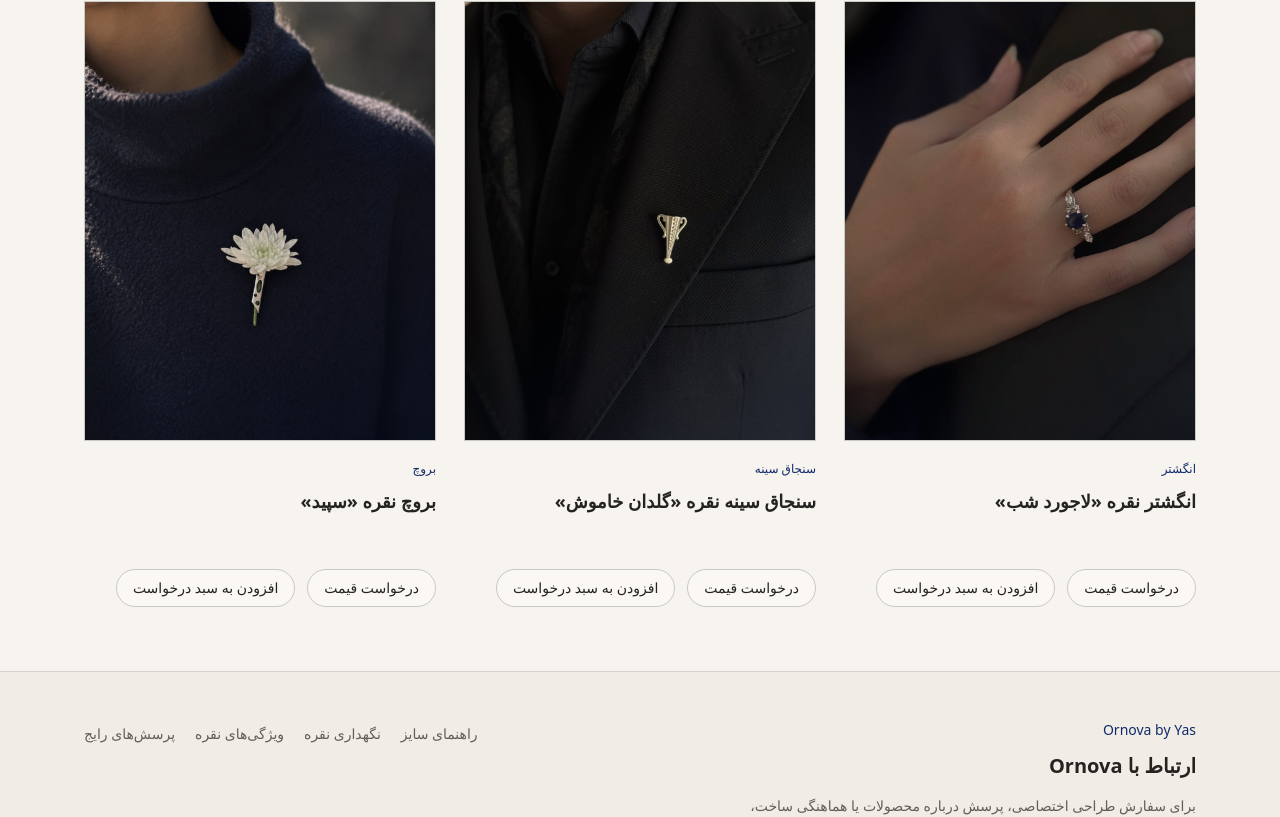
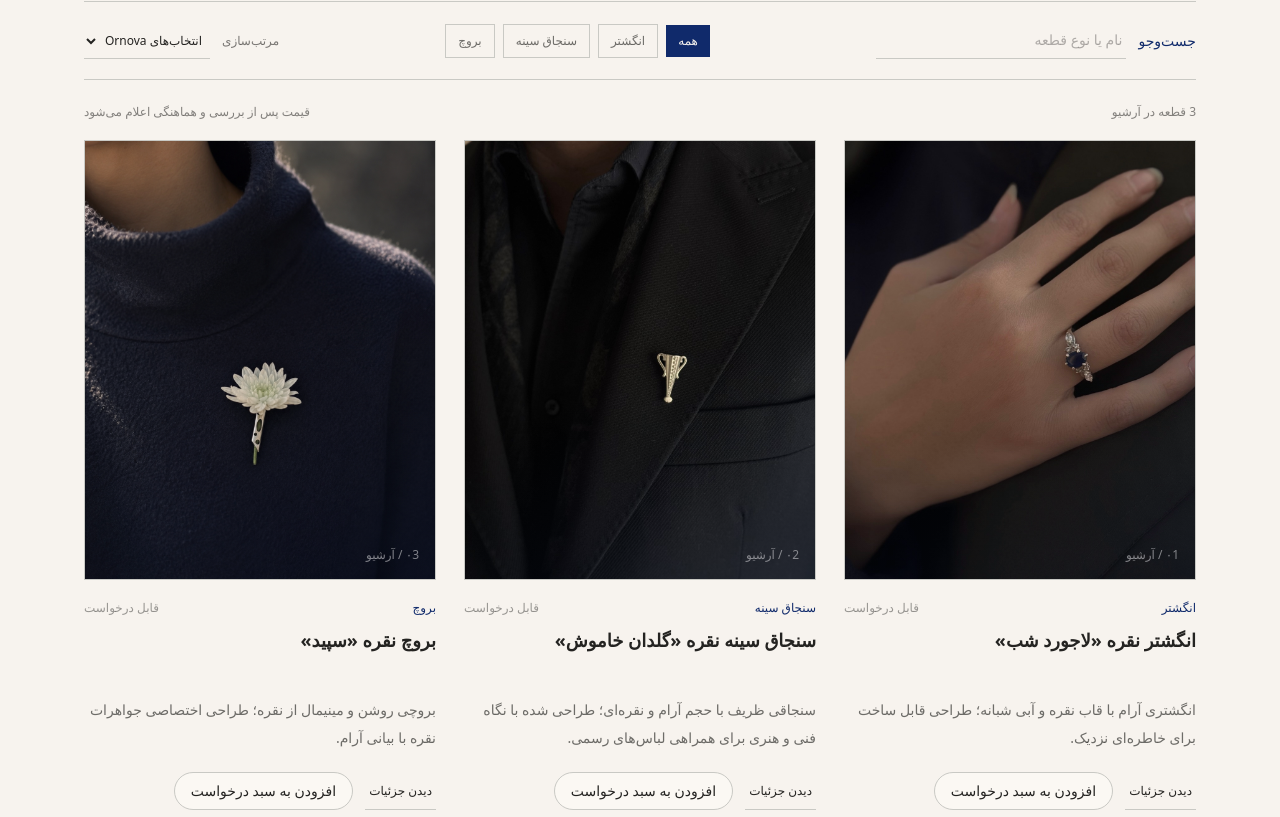
Before and after one commit to yasyhbz-ornova/ornova, a Next.js app: page /shop in a window 1280 px wide. Shown: the part 436-1253 px from the top of the page. Built offline with nearby package versions, Linux system fonts and the light colour scheme; no server answers.

Commit message:
feat: build a richer shop catalog foundation

```diff
--- a/app/shop/page.tsx
+++ b/app/shop/page.tsx
@@ -1,8 +1,6 @@
-import Link from "next/link";
-import Image from "next/image";
 import type { Metadata } from "next";
 import { products } from "@/lib/constants/products";
-import { RequestBasketButton } from "@/components/commerce/RequestBasketButton";
+import { ShopCatalog } from "@/components/commerce/ShopCatalog";
 
 export const metadata: Metadata = {
   title: "فروشگاه نقره | Ornova by Yas",
@@ -19,23 +17,7 @@ export default function ShopPage() {
         <p>قطعات نقره‌ای Ornova با طراحی دیجیتال جواهر؛ هرکدام یک فرم، یک نشانه و یک امکان برای همراه‌شدن.</p>
       </div>
 
-      <div className="mt-12 grid gap-7 md:grid-cols-3">
-        {products.map((product) => (
-          <article key={product.slug} className="shop-archive-card group">
-            <Link href={`/shop/${product.slug}`}>
-            <div className="shop-archive-image relative aspect-[4/5] overflow-hidden border border-silver bg-navy">
-              <Image src={product.image} alt={product.name} fill sizes="(max-width: 768px) 100vw, 33vw" className="object-cover transition duration-500 group-hover:scale-[1.03]" />
-            </div>
-            <p className="mt-5 text-xs text-sapphire">{product.category}</p>
-            <h2 className="mt-2 min-h-16 text-lg font-semibold leading-8 text-graphite">{product.name}</h2>
-            </Link>
-            <div className="mt-5 flex flex-wrap gap-3">
-              <RequestBasketButton item={{ slug: product.slug, name: product.name, category: product.category }} label="درخواست قیمت" />
-              <RequestBasketButton item={{ slug: product.slug, name: product.name, category: product.category }} />
-            </div>
-          </article>
-        ))}
-      </div>
+      <ShopCatalog products={products} />
     </div>
   );
 }
--- /dev/null
+++ b/components/commerce/ShopCatalog.tsx
@@ -0,0 +1,65 @@
+"use client";
+
+import Image from "next/image";
+import Link from "next/link";
+import { useMemo, useState } from "react";
+import type { Product } from "@/lib/constants/products";
+import { RequestBasketButton } from "./RequestBasketButton";
+
+type SortMode = "featured" | "name" | "category";
+
+export function ShopCatalog({ products }: { products: Product[] }) {
+  const [query, setQuery] = useState("");
+  const [category, setCategory] = useState("همه");
+  const [sort, setSort] = useState<SortMode>("featured");
+
+  const categories = useMemo(() => ["همه", ...Array.from(new Set(products.map((product) => product.category)))], [products]);
+  const visibleProducts = useMemo(() => {
+    const normalizedQuery = query.trim().toLocaleLowerCase();
+    const filtered = products.filter((product) => {
+      const matchesCategory = category === "همه" || product.category === category;
+      const haystack = `${product.name} ${product.category} ${product.description}`.toLocaleLowerCase();
+      return matchesCategory && (!normalizedQuery || haystack.includes(normalizedQuery));
+    });
+
+    if (sort === "name") return [...filtered].sort((a, b) => a.name.localeCompare(b.name, "fa"));
+    if (sort === "category") return [...filtered].sort((a, b) => a.category.localeCompare(b.category, "fa"));
+    return filtered;
+  }, [category, products, query, sort]);
+
+  return (
+    <section aria-label="فهرست قطعات" className="mt-12">
+      <div className="border-y border-silver py-5">
+        <div className="flex flex-col gap-5 lg:flex-row lg:items-center lg:justify-between">
+          <label className="flex min-w-0 items-center gap-3 text-sm text-graphite/65 lg:w-80">
+            <span className="shrink-0 text-sapphire">جست‌وجو</span>
+            <input value={query} onChange={(event) => setQuery(event.target.value)} type="search" placeholder="نام یا نوع قطعه" className="min-w-0 flex-1 border-b border-silver bg-transparent px-1 py-2 text-graphite outline-none placeholder:text-graphite/35 focus:border-sapphire" />
+          </label>
+          <div className="flex flex-wrap items-center gap-2" aria-label="دسته‌بندی قطعات">
+            {categories.map((item) => <button key={item} type="button" onClick={() => setCategory(item)} aria-pressed={category === item} className={`px-3 py-2 text-xs transition-colors ${category === item ? "bg-sapphire text-ivory" : "border border-silver text-graphite/65 hover:border-sapphire hover:text-sapphire"}`}>{item}</button>)}
+          </div>
+          <label className="flex items-center gap-3 text-xs text-graphite/60">
+            <span>مرتب‌سازی</span>
+            <select value={sort} onChange={(event) => setSort(event.target.value as SortMode)} className="border-b border-silver bg-transparent px-1 py-2 text-graphite outline-none focus:border-sapphire">
+              <option value="featured">انتخاب‌های Ornova</option>
+              <option value="name">نام قطعه</option>
+              <option value="category">نوع قطعه</option>
+            </select>
+          </label>
+        </div>
+      </div>
+
+      <div className="mb-5 mt-6 flex items-center justify-between text-xs text-graphite/55"><span>{visibleProducts.length} قطعه در آرشیو</span><span>قیمت پس از بررسی و هماهنگی اعلام می‌شود</span></div>
+
+      {visibleProducts.length > 0 ? <div className="grid gap-x-7 gap-y-12 md:grid-cols-2 lg:grid-cols-3">{visibleProducts.map((product, index) => <article key={product.slug} className="shop-archive-card group">
+        <Link href={`/shop/${product.slug}`} className="block">
+          <div className="shop-archive-image relative aspect-[4/5] overflow-hidden border border-silver bg-navy"><Image src={product.image} alt={product.name} fill sizes="(max-width: 768px) 100vw, (max-width: 1200px) 50vw, 33vw" className="object-cover transition duration-700 group-hover:scale-[1.035]" /><span className="absolute bottom-4 right-4 text-xs text-ivory/65">۰{index + 1} / آرشیو</span></div>
+          <div className="mt-5 flex items-center justify-between gap-3 text-xs"><span className="text-sapphire">{product.category}</span><span className="text-graphite/45">قابل درخواست</span></div>
+          <h2 className="mt-2 min-h-16 text-lg font-semibold leading-8 text-graphite">{product.name}</h2>
+          <p className="mt-2 line-clamp-2 text-sm leading-7 text-graphite/65">{product.description}</p>
+        </Link>
+        <div className="mt-5 flex flex-wrap gap-3"><Link href={`/shop/${product.slug}`} className="inline-flex items-center border-b border-silver px-1 py-2 text-xs text-graphite transition-colors hover:border-sapphire hover:text-sapphire">دیدن جزئیات</Link><RequestBasketButton item={{ slug: product.slug, name: product.name, category: product.category }} label="افزودن به سبد درخواست" /></div>
+      </article>)}</div> : <div className="border-y border-silver py-16 text-center"><p className="text-lg text-graphite">قطعه‌ای با این مشخصات پیدا نشد.</p><button type="button" onClick={() => { setQuery(""); setCategory("همه"); }} className="mt-5 text-sm text-sapphire underline underline-offset-4">پاک‌کردن جست‌وجو</button></div>}
+    </section>
+  );
+}
```
Also changed, not shown: 1 other file (tests, documents, lock files or other folders).
